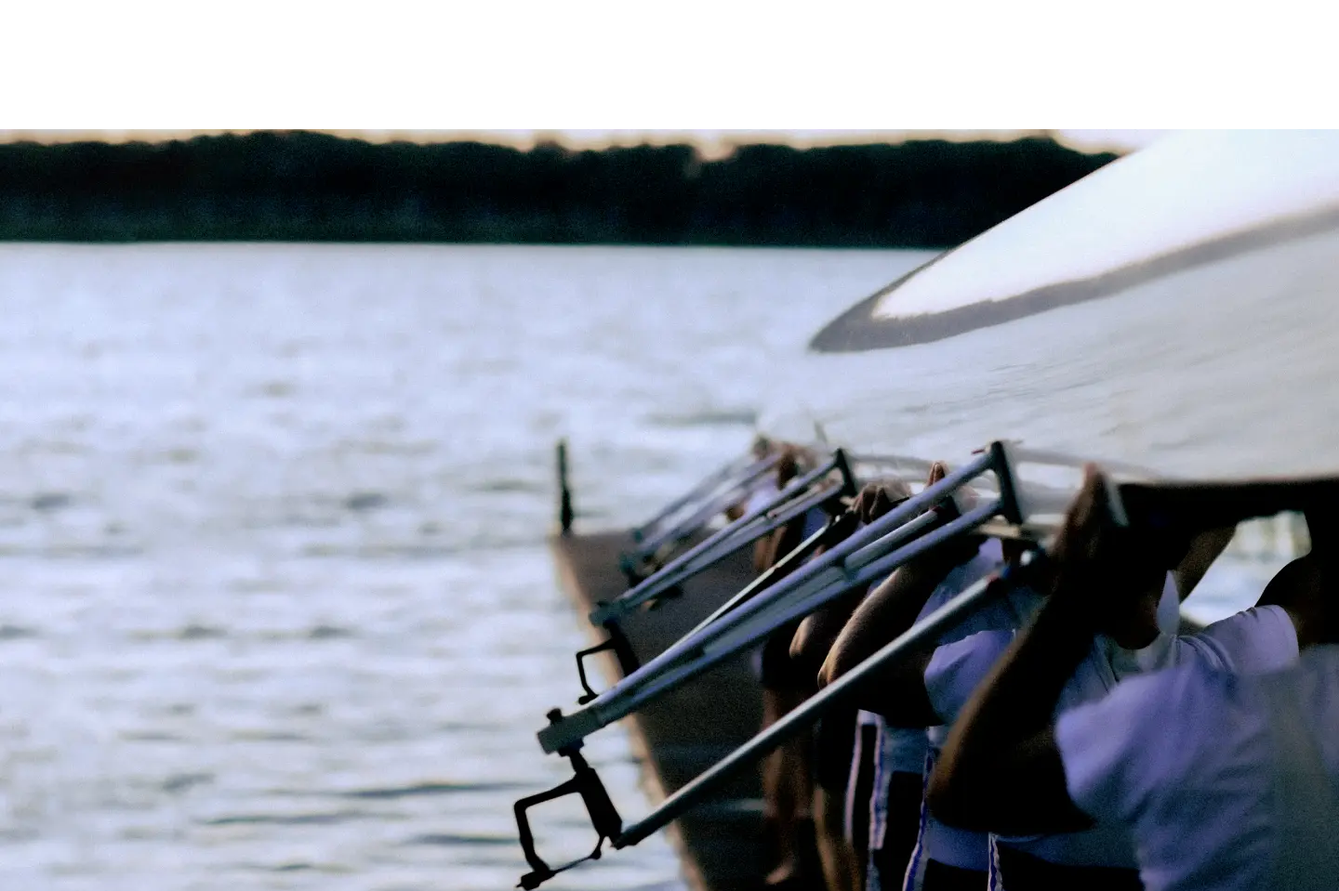
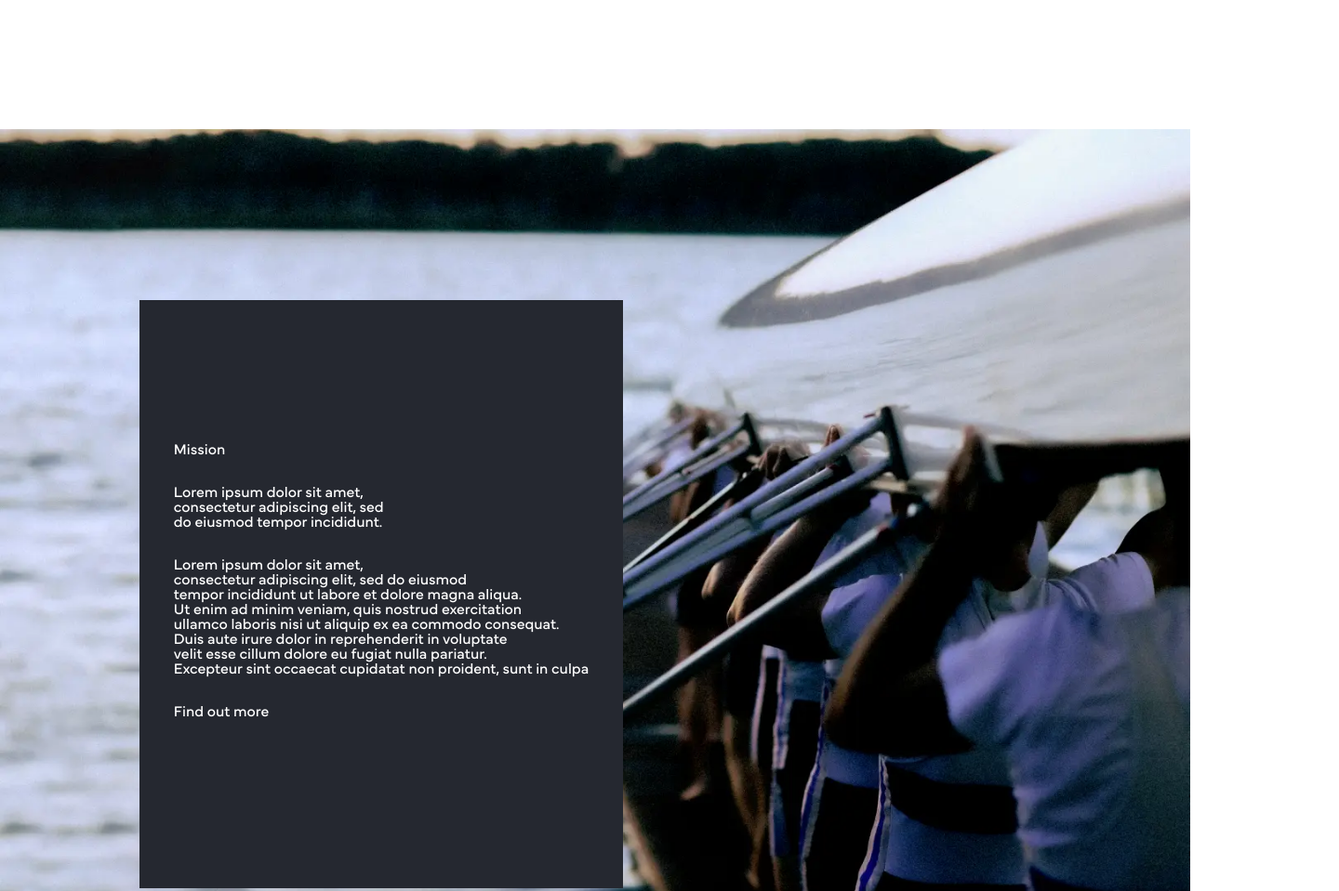
Before and after one commit to terryeah/duo-rowing, a website built with Vite: page index.html in a window 1280 px wide. Shown: the part 1880-2839 px from the top of the page at 93% size, 1440 px wide, since content can reach past the window. Built offline with nearby package versions, Linux system fonts and the light colour scheme.

Commit message:
wrap image and mission description elements by mission-wrapper, position mission-box on image by adding scss code

```diff
--- a/src/styles/sections/_home-mission.scss
+++ b/src/styles/sections/_home-mission.scss
@@ -1,15 +1,32 @@
 .home-mission{
+    .mission-container {
+        position: relative;
+        display: inline-block;
+    }
+
+    img {
+        display: block;
+        width: 100%;
+    }
+
     .mission-box {
         width:520px;
         height:633px;
         background-color: $primary;
+
+        position: absolute;
+        top: 184px;
+        left: 150px;
+        display: flex;
+        align-items: center;
+        justify-content: center;
+        pointer-events: none;
     }
 
     .product-description {
-        padding-right: 217px;
-
         p {
             margin-bottom:30px;
+            color: #fff;
         }
     }
 }
--- a/src/views/pages/home/mission.js
+++ b/src/views/pages/home/mission.js
@@ -3,8 +3,9 @@ export default function Mission() {
 
     section.className = 'home-mission';
     section.innerHTML = `
+        <div class="mission-container">
             <img src="/images/home_02.webp" alt="Home mission">
-
+            <div class="mission-box">
                 <div class="image-describer product-description">
                     <p>Mission</p>
                     <div>
@@ -24,6 +25,8 @@ export default function Mission() {
                     </div>
                     <p>Find out more</p>
                 </div>
+            </div>
+        </div>
     `;
 
     return section;
```
Lines whose indentation alone changed are shown as unchanged.
